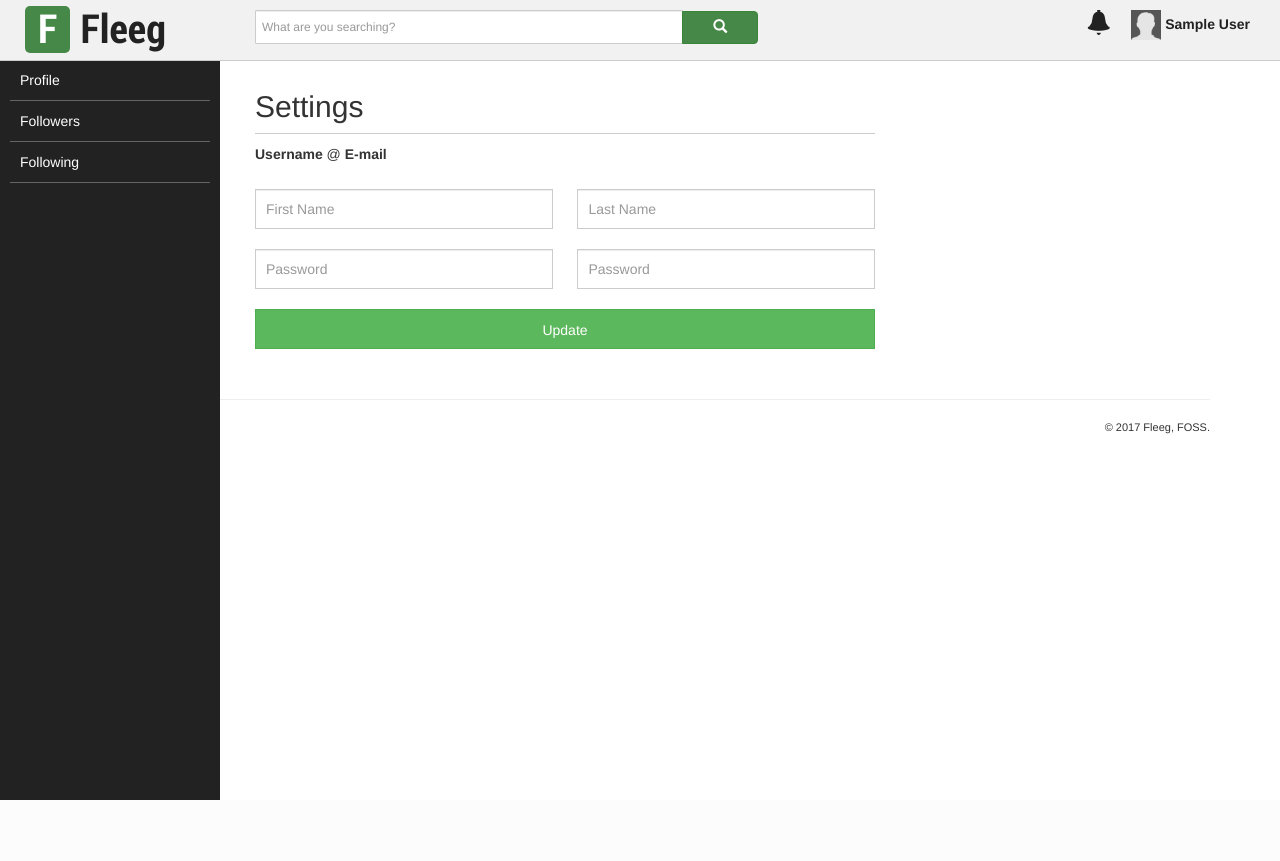
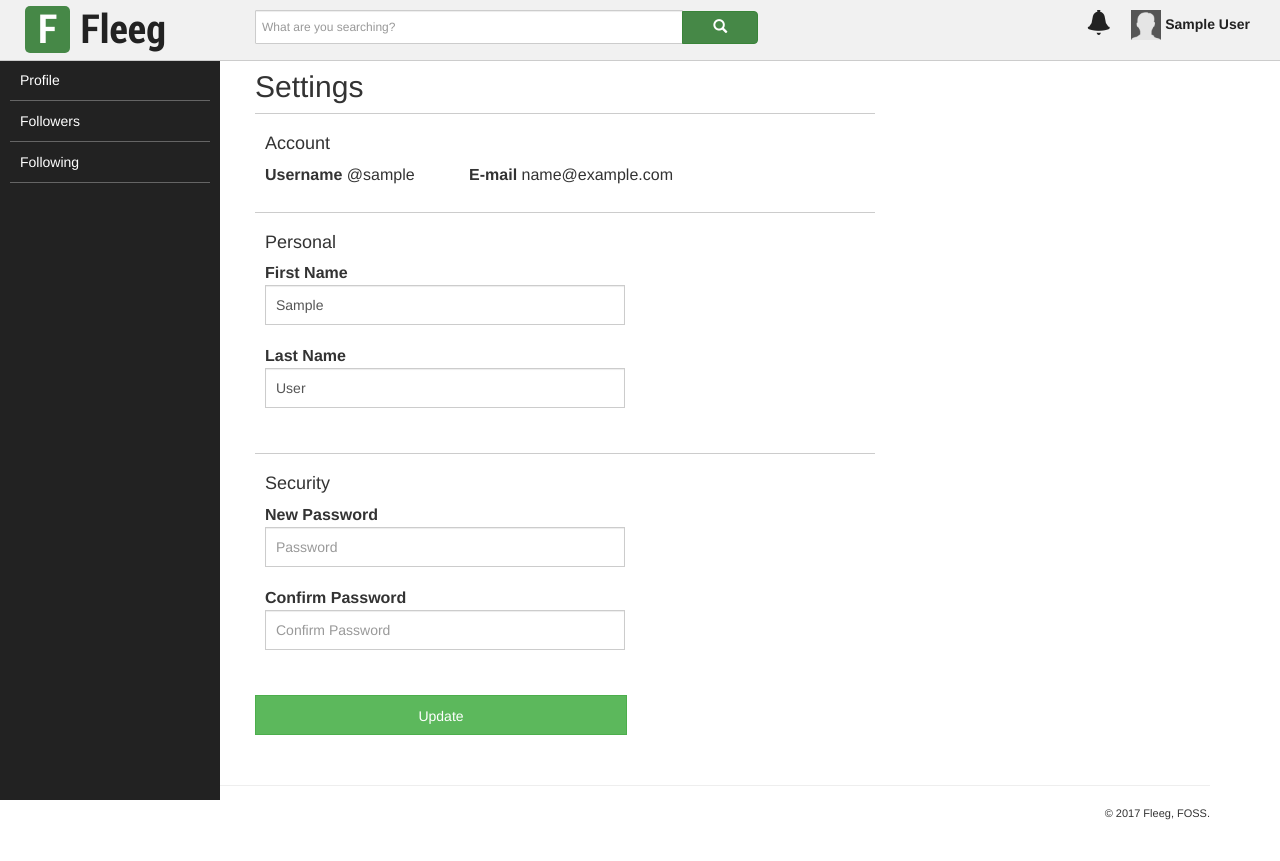
Before and after one commit to Fleeg/fleeg-platform, a Django app: page /account/settings/ in a window 1280 px wide. Before the commit the page ends 800 px from the top, so only its background shows below. Run offline with Django 3.2, Linux system fonts and the light colour scheme; the visitor is signed in with stand-in values (Sample User, id 1); some libraries are stand-ins or nearby versions.

Commit message:
Implementation for settings.
  * Add form to view account info
  * Add options to change personal info
  * Add session to change password

```diff
--- a/account/templates/account/settings.html
+++ b/account/templates/account/settings.html
@@ -3,35 +3,45 @@
 {% block content %}
     {% include 'side-menu.html' %}
     <!-- CONTENT -->
-    <div class="container fhome-wall" style="margin-top:70px;">
+    <div class="container fhome-wall" style="margin-top:50px;">
         <h2>Settings</h2>
-        {% if formSignUp.errors %}
+        {% if form.errors %}
             <div id="fsignup-alert" class="alert alert-warning" style="color:#222;">
-                <strong>Sing up failed.</strong> Verify information and try again.
-            {{ formSignUp.errors }}
+                <strong>Update settings failed.</strong> Verify message below and try again.
+            {{ form.errors }}
             </div>
-        {% elif formSignUp %}
+        {% elif form %}
             <div id="fsignup-success" class="alert alert-success" style="color:#222;">
-                <strong>Account is done.</strong>You can login right now.</div>
+                <strong>Settings updated.</strong> You can leave this page without lost information.</div>
         {% endif %}
-        <form id="signup-form" accept-charset="UTF-8" method="POST" action="{% url 'account_settings' %}">
+        <form accept-charset="UTF-8" method="POST" action="{% url 'account_settings' %}">
             {% csrf_token %}
-            <div class="form-group" style="border-top: 1px solid #CCCCCC; padding: 10px 0; font-size: 14px;">
-                <strong>Username</strong> @{{ settings.user.username }}
-                <strong>E-mail</strong> {{ settings.user.email }}
+            <div class="form-group" style="border-top: 1px solid #CCCCCC; padding: 10px; font-size: 16px;">
+                <h4>Account</h4>
+                <strong>Username</strong> @{{ settings.username }}
+                <strong style="margin-left: 50px">E-mail</strong> {{ settings.email }}
             </div>
 
-            <input type="text" name="first_name" id="firstName" value="{{ formSignUp.first_name.value }}"
-                   placeholder="First Name" class="form-control fsignup-input" style="width:48%; float:left;" required>
-            <input type="text" name="last_name" id="lastName" value="{{ formSignUp.last_name.value }}"
-                   placeholder="Last Name" class="form-control fsignup-input" style="width:48%; display:inline-block; margin-left:4%;" required>
+            <div class="form-group" style="border-top: 1px solid #CCCCCC; padding: 10px; font-size: 16px;">
+                <h4>Personal</h4>
+                <strong>First Name</strong>
+                <input type="text" name="first_name" id="firstName" value="{{ settings.first_name }}"
+                   placeholder="First Name" class="form-control fsignup-input" style="width:60%;" required>
+                <strong>Last Name</strong>
+                <input type="text" name="last_name" id="lastName" value="{{ settings.last_name }}"
+                       placeholder="Last Name" class="form-control fsignup-input" style="width:60%;" required>
+            </div>
 
-            <input type="password" name="password" id="password-signup"
-                   placeholder="Password" class="form-control fsignup-input" style="width:48%; float:left;" required>
-            <input type="confirmation" name="confirmation" id="password-signup"
-                   placeholder="Password" class="form-control fsignup-input" style="width:48%; display:inline-block; margin-left:4%;" required>
-
-            <input type="submit" value="Update" class="btn btn-success btn-block fsignup-input">
+            <div class="form-group" style="border-top: 1px solid #CCCCCC; padding: 10px; font-size: 16px;">
+                <h4>Security</h4>
+                <strong>New Password</strong>
+                <input type="password" name="password" placeholder="Password"
+                       class="form-control fsignup-input" style="width:60%;">
+                <strong>Confirm Password</strong>
+                <input type="password" name="confirm_password" placeholder="Confirm Password"
+                       class="form-control fsignup-input" style="width:60%;">
+            </div>
+            <input type="submit" value="Update" class="btn btn-success btn-block fsignup-input" style="width:60%;">
         </form>
     </div>
 {% endblock %}
--- a/account/views.py
+++ b/account/views.py
@@ -3,7 +3,7 @@
 from django.contrib.auth import login, logout
 from django.contrib.auth.models import User
 from django.contrib.auth.decorators import login_required
-from account.forms import SignUpForm, LoginForm
+from account.forms import SignUpForm, LoginForm, SettingsForm
 from account.models import Account, Relationship
 
 
@@ -117,5 +117,15 @@
     @staticmethod
     @login_required
     def settings(request):
-        account = Account.get_by_user(request.user)
-        return render(request, 'account/settings.html', {'settings': account})
+        user = request.user
+        form = None
+        if request.method == 'POST':
+            form = SettingsForm(request.POST)
+            if form.is_valid():
+                data = form.data
+                user.first_name = data['first_name']
+                user.last_name = data['last_name']
+                if data['password']:
+                    user.set_password(data['password'])
+                user.save()
+        return render(request, 'account/settings.html', {'settings': user, 'form': form})
```
Also changed, not shown: account/forms.py (+15 -0 lines).
